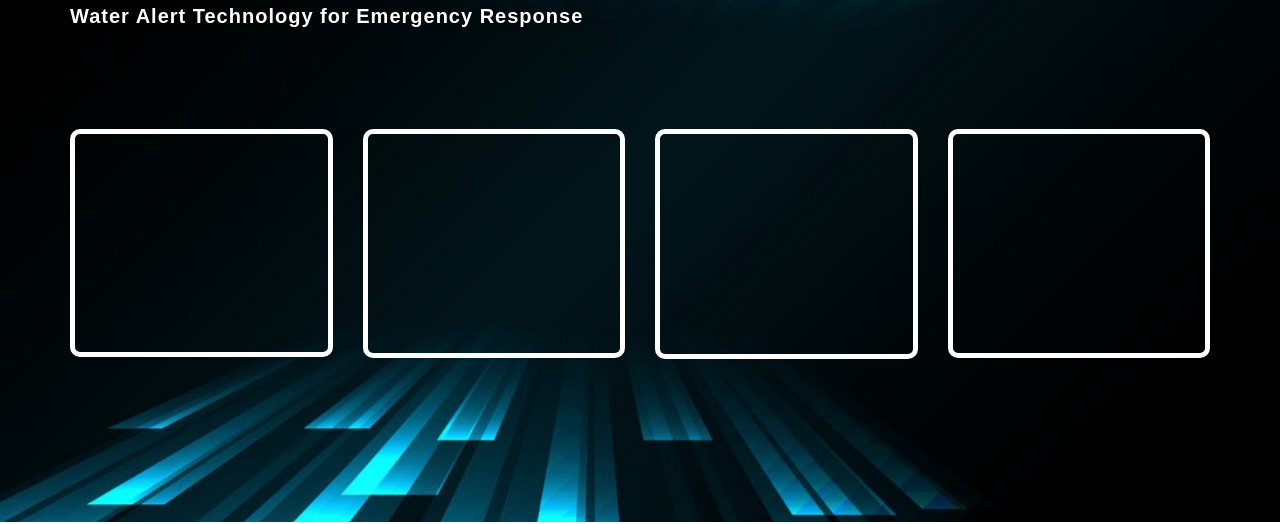
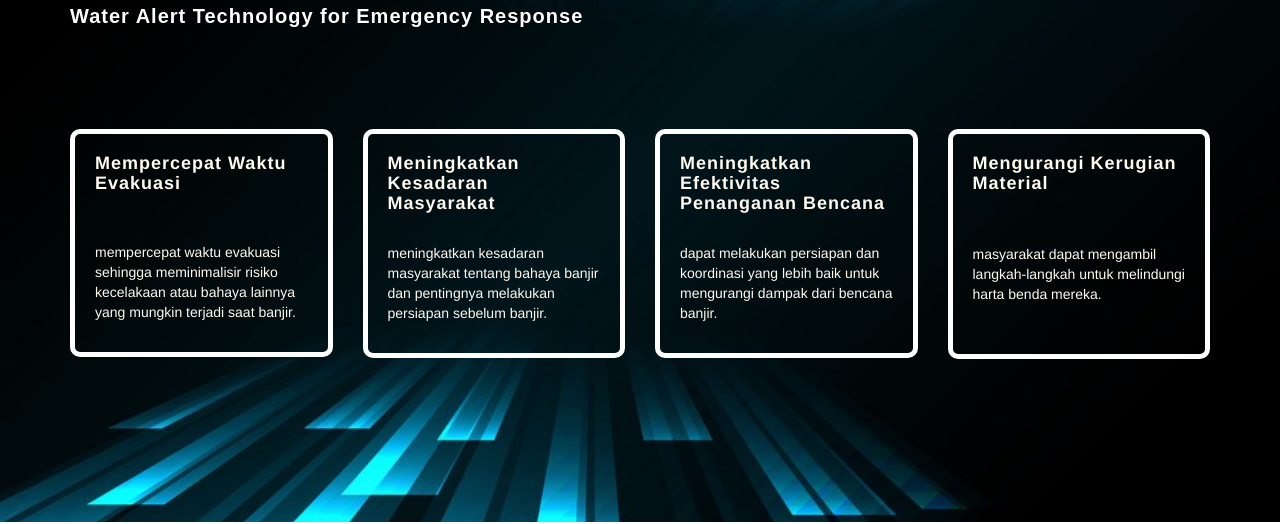
Before and after one commit to guntur-indrasara/pkm2, a plain HTML site: page index.html in a window 1280 px wide. Shown: the part 278-802 px from the top of the page. Drawn offline with Linux system fonts and the light colour scheme.

Commit message:
Update index.html

```diff
--- a/index.html
+++ b/index.html
@@ -72,32 +72,35 @@
         <div class="col-md-3">
           <div class="wow fadeInLeft" data-wow-delay="0.2s">
             <div class="kartu">
-              <h4 class="margin" style="margin-bottom: 48px"><br></h4>
-              <p class="margin"><br><br><br><br><br></p>
+              <h4 class="margin" style="margin-bottom: 48px">Mempercepat Waktu Evakuasi<br></h4>
+              <p class="margin">mempercepat waktu evakuasi sehingga meminimalisir risiko
+                kecelakaan atau bahaya lainnya yang mungkin terjadi saat banjir.</p>
             </div>
           </div>
         </div>
         <div class="col-md-3">
           <div class="wow fadeInUp" data-wow-delay="0.2s">
             <div class="kartu">
-              <h4 class="margin"><br><br><br></h4>
-              <p class="margin"><br><br><br><br></p>
+              <h4 class="margin">Meningkatkan Kesadaran Masyarakat<br></h4>
+              <p class="margin">meningkatkan kesadaran masyarakat tentang bahaya banjir dan pentingnya
+                melakukan persiapan sebelum banjir.</p>
             </div>
           </div>
         </div>
         <div class="col-md-3">
           <div class="wow fadeInUp" data-wow-delay="0.2s">
             <div class="kartu">
-              <h4 class="margin"><br><br></h4>
-              <p class="margin"><br><br><br><br><br></p>
+              <h4 class="margin">Meningkatkan Efektivitas Penanganan Bencana<br></h4>
+              <p class="margin">dapat melakukan persiapan dan koordinasi yang lebih baik untuk
+                mengurangi dampak dari bencana banjir.</p>
             </div>
           </div>
         </div>
         <div class="col-md-3">
           <div class="wow fadeInUp" data-wow-delay="0.2s">
             <div class="kartu">
-              <h4 class="margin" style="margin-bottom: 50px"><br><br><br></h4>
-              <p class="margin"><br><br><br></p>
+              <h4 class="margin" style="margin-bottom: 50px">Mengurangi Kerugian Material<br></h4>
+              <p class="margin"> masyarakat dapat mengambil langkah-langkah untuk melindungi harta benda mereka.<br><br></p>
             </div>
           </div>
         </div>
```
